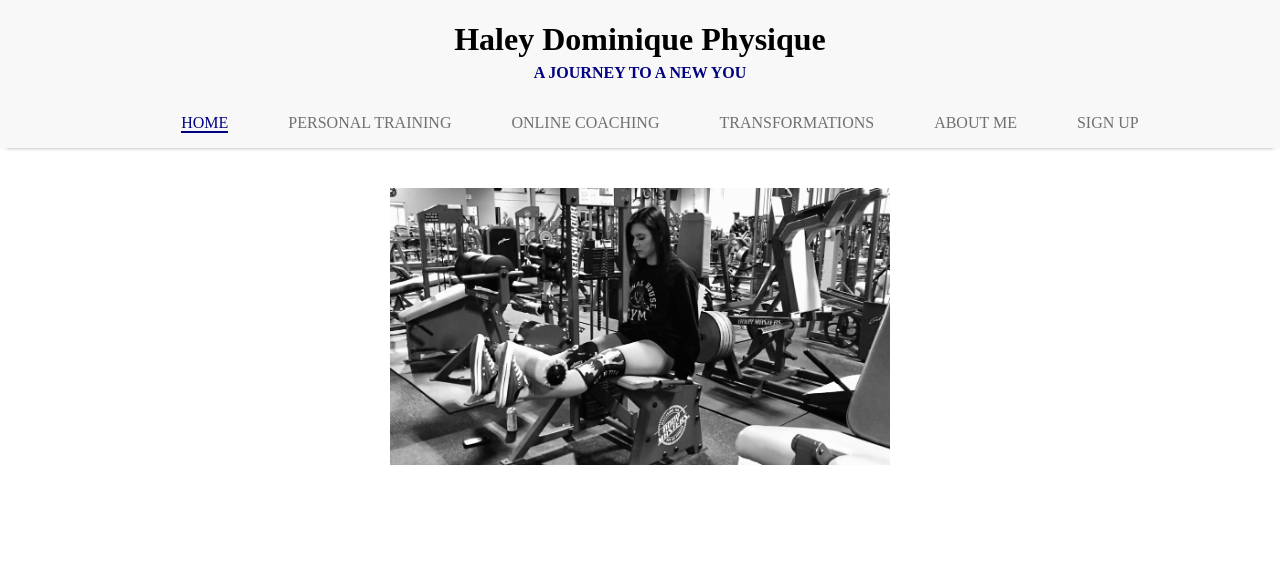
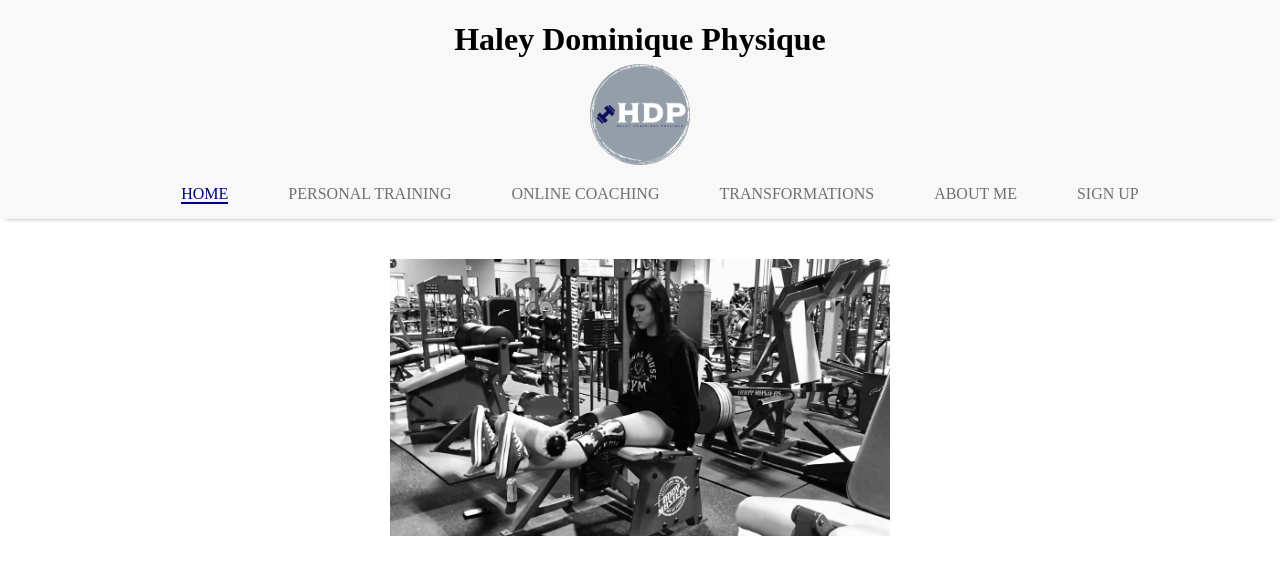
Before and after one commit to DeltaJoy/HDP_Fitness, a plain HTML site: page index.html in a window 1280 px wide. Drawn offline with Linux system fonts and the light colour scheme.

Commit message:
logo added

```diff
--- a/index.html
+++ b/index.html
@@ -13,7 +13,7 @@
     <div class = "container">
         <div class = "main">
             <h1>Haley Dominique Physique</h1>
-            <h3>A JOURNEY TO A NEW YOU</h3>
+            <img class = "logo" src = "/pictures/Screen Shot 2022-02-24 at 4.27.06 PM.png">
 
         </div>
         <div class = "nav">
--- a/styles.css
+++ b/styles.css
@@ -50,6 +50,11 @@ h3 {
     color: navy;
 }
 
+.logo {
+    width: 100px;
+    height: auto;
+    border-radius: 7em;
+}
 .nav {
     display: flex;
     align-items: center;
```
Also changed, not shown: pictures/Screen Shot 2022-02-24 at 4.22.07 PM.png (added), pictures/Screen Shot 2022-02-24 at 4.27.06 PM.png (added), 4 other files.
